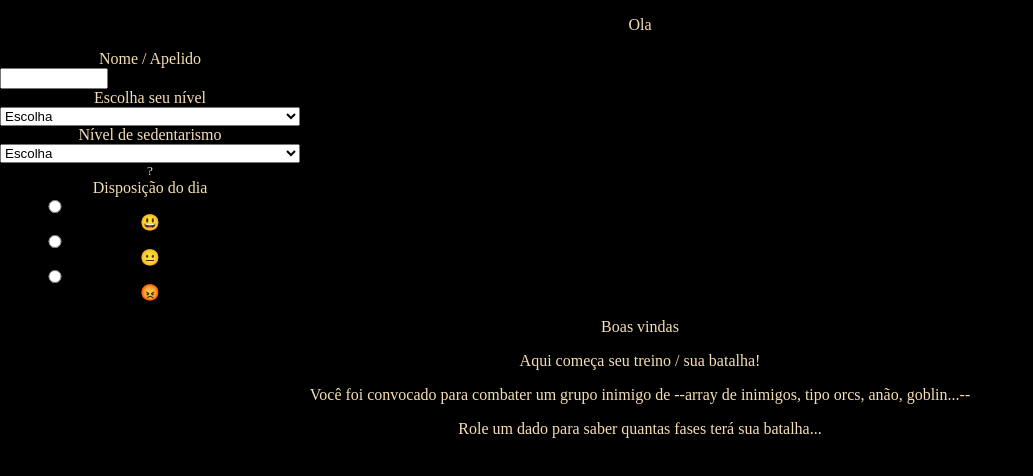
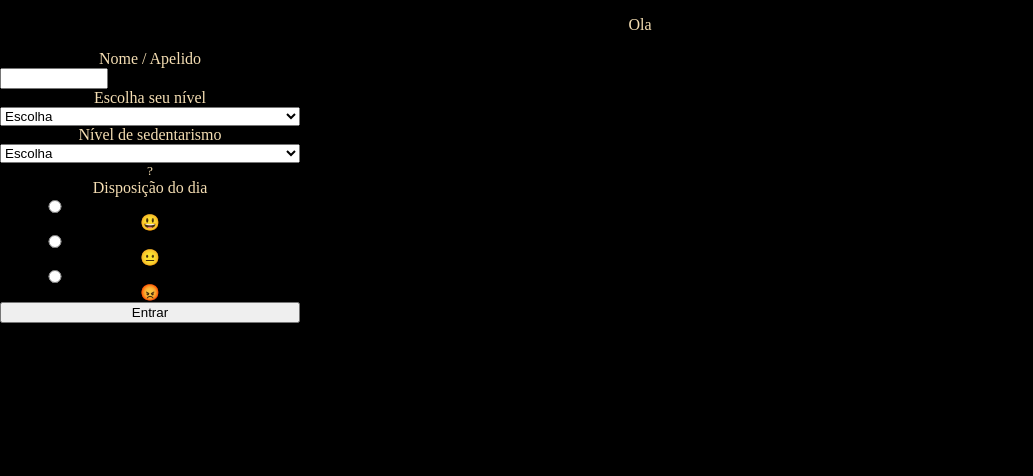
Before and after one commit to HenriqueBaetaLeite/endorfina-game, a React (Create React App) app: page / in a window 1280 px wide. Shown: the top 476 px of the page, without its empty margins (0-1033 px from the left). Built offline with nearby package versions, Linux system fonts and the light colour scheme.

Commit message:
browser router

```diff
--- a/src/App.js
+++ b/src/App.js
@@ -2,13 +2,17 @@ import React from 'react';
 import './App.css';
 import Intro from './pages/Intro';
 import Welcome from './pages/Welcome';
+import { Route, Switch } from 'react-router-dom';
 
 function App() {
-  return <div className="App">
-    <p>Ola</p>
-    <Intro />
-    <Welcome />
-  </div>;
+  return (
+    <div className="App">
+      <p>Ola</p>
+      <Switch>
+        <Route component={Intro}></Route>
+      </Switch>
+    </div>
+  );
 }
 
 export default App;
--- a/src/pages/Intro.jsx
+++ b/src/pages/Intro.jsx
@@ -28,12 +28,12 @@ function Intro() {
       <select name="active" id="active" onChange={(event) => handleChange(event)}>
         <option value="">Escolha</option>
         <option value="sedentario">sedentário</option>
-        <option value="int">int</option>
-        <option value="ativo">ativo</option>
+        <option value="int">amador</option>
+        <option value="ativo">atleta</option>
       </select>
       <small>?</small>
 
-      <label htmlFor="">Disposição do dia</label>
+      <label htmlFor="dispo">Disposição do dia</label>
       <input id="bom" name="dispo" type="radio" value="bom" />
       <label htmlFor="bom">
         <span>&#128515;</span>
@@ -49,6 +49,7 @@ function Intro() {
         <span>&#128545;</span>
       </label>
       {/* tbm pode ser: &#x1F621; */}
+      <button type="submit">Entrar</button>
     </form>
   );
 }
```
